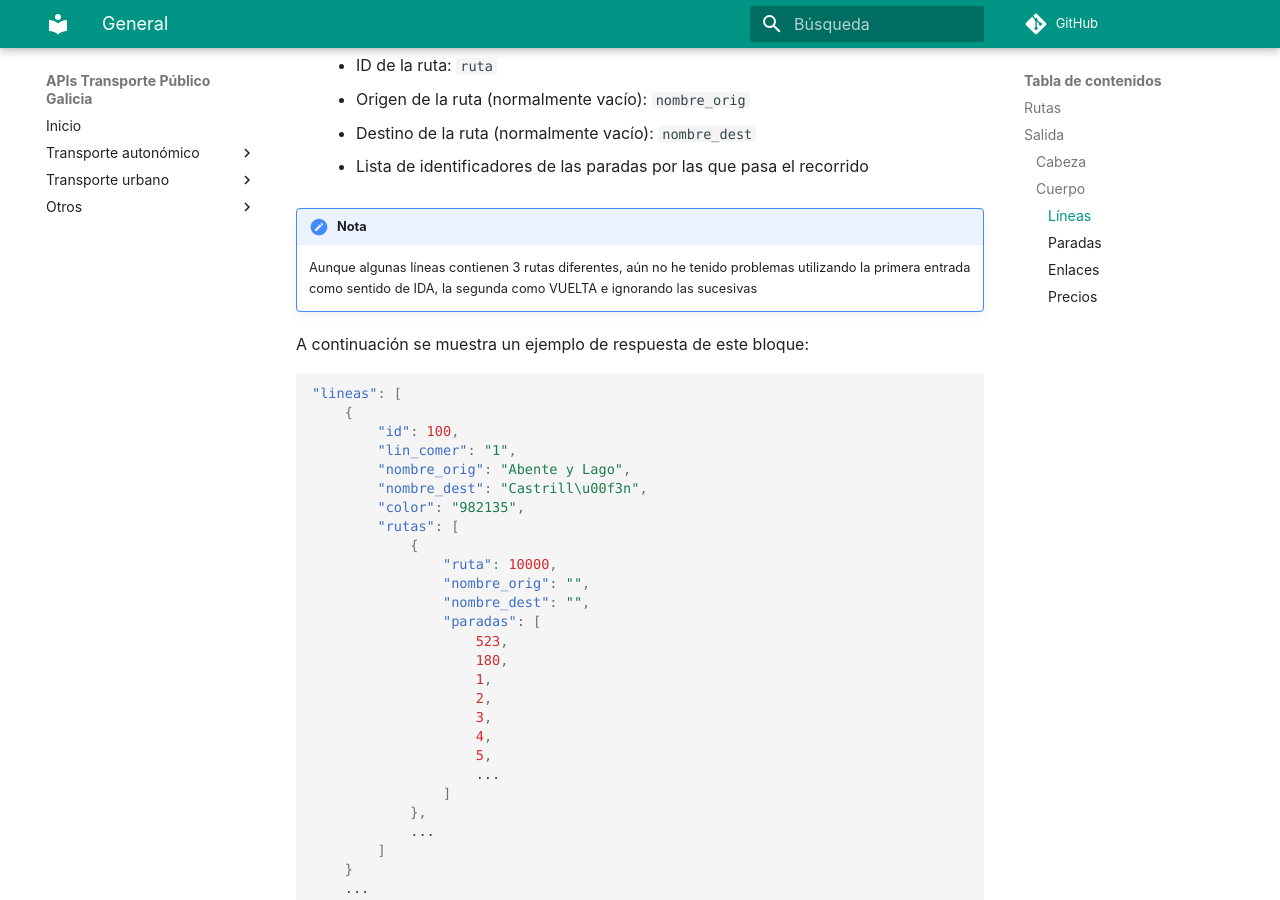
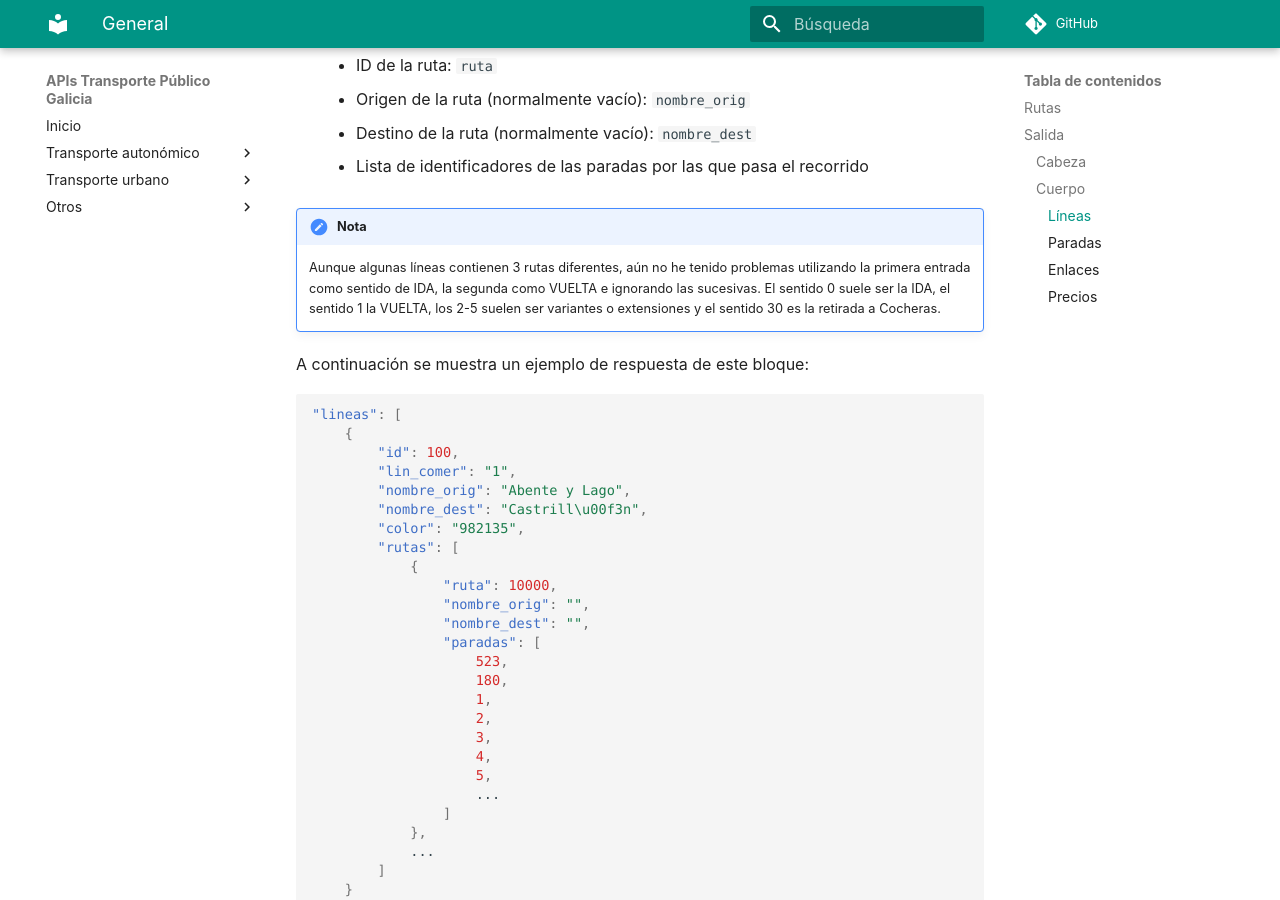
Before and after one commit to tpgalicia/tpgalicia.github.io, an MkDocs documentation site: the page built from docs/urban/coruna/general.md, in a window 1280 px wide and 900 px high, scrolled down 1790 px. Built offline with MkDocs 1.6.1 and Material for MkDocs 9.7.7, drawn with Linux system fonts in a browser that asks for light colours; comment, search, counter and statistics services are not loaded.

Commit message:
Añadir información sobre los sentidos

```diff
--- a/docs/urban/coruna/general.md
+++ b/docs/urban/coruna/general.md
@@ -66,7 +66,7 @@ Bajo la clave _lineas_ se describe la información relativa a las líneas en una
     - Lista de identificadores de las paradas por las que pasa el recorrido
 
 !!! note "Nota"
-    Aunque algunas líneas contienen 3 rutas diferentes, aún no he tenido problemas utilizando la primera entrada como sentido de IDA, la segunda como VUELTA e ignorando las sucesivas
+    Aunque algunas líneas contienen 3 rutas diferentes, aún no he tenido problemas utilizando la primera entrada como sentido de IDA, la segunda como VUELTA e ignorando las sucesivas. El sentido 0 suele ser la IDA, el sentido 1 la VUELTA, los 2-5 suelen ser variantes o extensiones y el sentido 30 es la retirada a Cocheras.
 
 A continuación se muestra un ejemplo de respuesta de este bloque:
 
```
